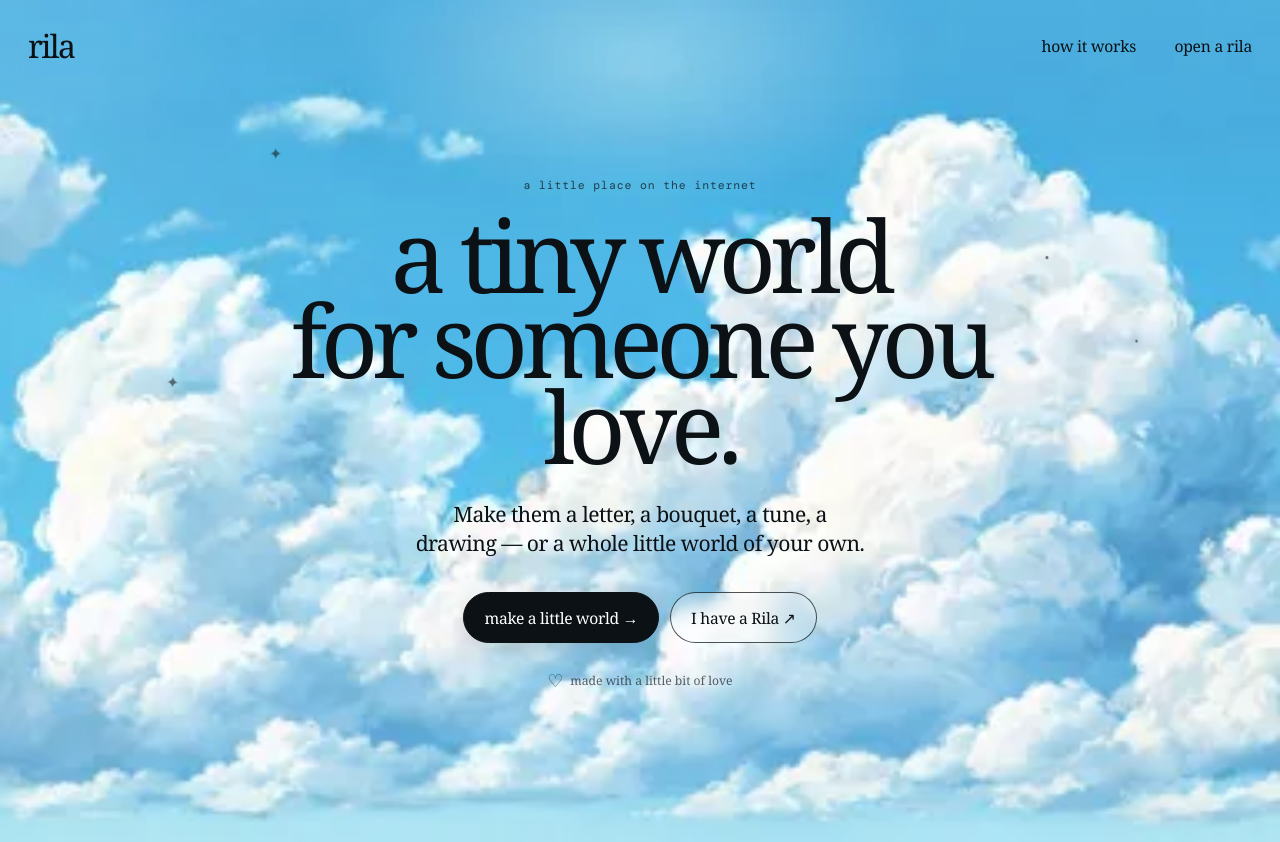
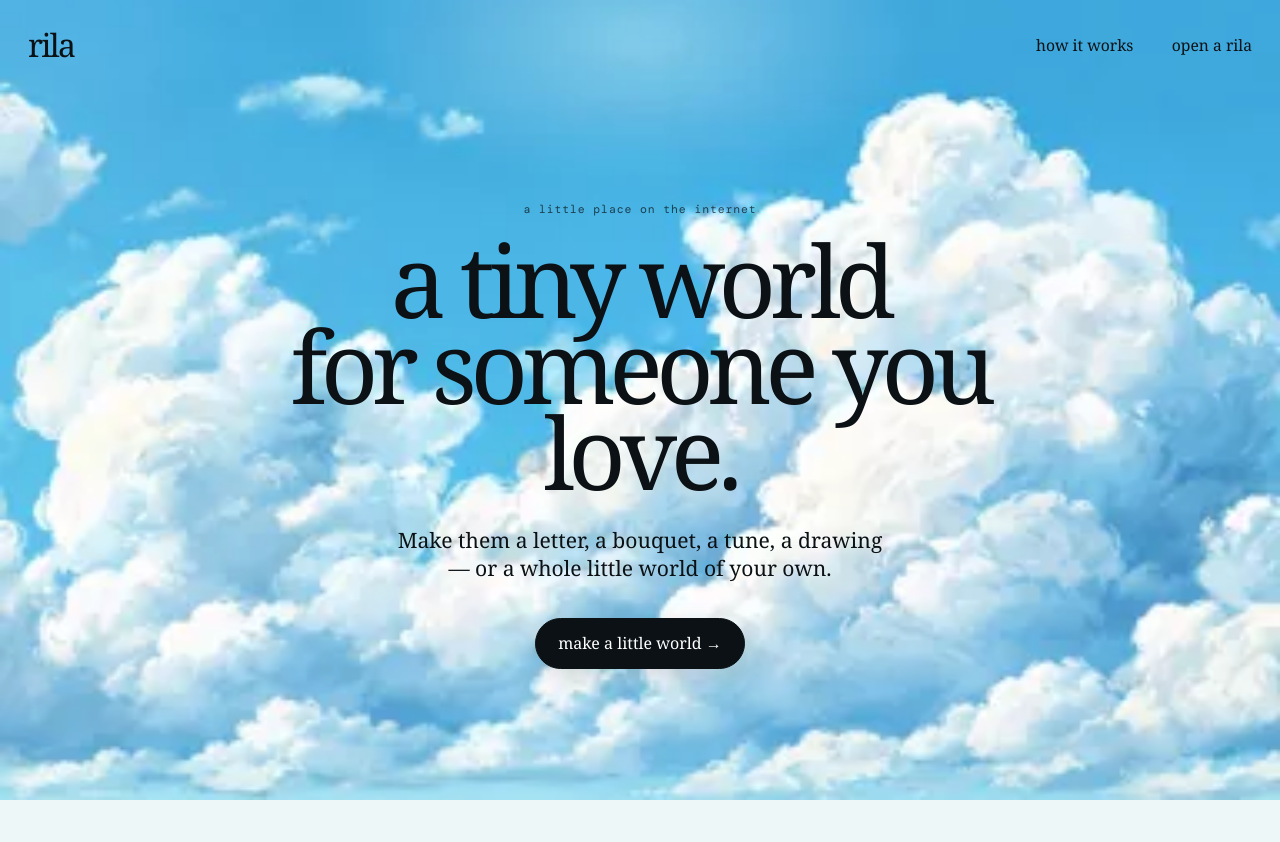
Before and after one commit to AnjaniBeesu/RILA, a React (Vite) app: page / in a window 1280 px wide. After the commit the page ends 800 px from the top, so only its background shows below. Built offline with nearby package versions, Linux system fonts and the light colour scheme.

Commit message:
Use supplied reference image for little-world picker

```diff
--- a/src/App.jsx
+++ b/src/App.jsx
@@ -1,43 +1,18 @@
 import { useState } from 'react'
 
 const options = [
-  { id: 'bouquet', label: 'a bouquet', position: 'pos-one', src: '/stickers/generated/bouquet.svg' },
-  { id: 'letter', label: 'a letter', position: 'pos-two', src: '/stickers/generated/letter.svg' },
-  { id: 'drawing', label: 'a drawing', position: 'pos-three', src: '/stickers/generated/drawing.svg' },
-  { id: 'music', label: 'a tune', position: 'pos-four', src: '/stickers/generated/music.svg' },
-  { id: 'avatars', label: 'avatars', position: 'pos-five', src: '/stickers/generated/avatars.svg' },
-  { id: 'pictures', label: 'pictures', position: 'pos-six', src: '/stickers/generated/pictures.svg' },
-  { id: 'world', label: 'a little world', position: 'pos-seven', src: '/stickers/generated/world.svg' },
+  { id: 'bouquet', label: 'a bouquet' },
+  { id: 'letter', label: 'a letter' },
+  { id: 'drawing', label: 'a drawing' },
+  { id: 'music', label: 'a tune' },
+  { id: 'avatars', label: 'avatars' },
+  { id: 'pictures', label: 'pictures' },
+  { id: 'world', label: 'a little world' },
 ]
-
-function Sticker({ option, selected, onClick }) {
-  return (
-    <button
-      className={`sticker-option ${option.position} ${selected ? 'selected' : ''}`}
-      onClick={onClick}
-      aria-pressed={selected}
-      aria-label={`Add ${option.label}`}
-      type="button"
-    >
-      <span className="sticker-art" aria-hidden="true">
-        <img className="sticker-image" src={option.src} alt="" draggable="false" />
-      </span>
-      <span className="sticker-label">{option.label}</span>
-      {selected && <span className="sticker-check">✓</span>}
-    </button>
-  )
-}
 
 function Home({ onCreate }) {
   return (
     <main className="home">
-      <div className="atmosphere" aria-hidden="true">
-        <span className="spark spark-one">✦</span>
-        <span className="spark spark-two">·</span>
-        <span className="spark spark-three">✦</span>
-        <span className="spark spark-four">·</span>
-      </div>
-
       <header className="site-header">
         <a className="brand" href="/" aria-label="Rila home">rila</a>
         <nav className="nav" aria-label="Main navigation">
@@ -45,16 +20,11 @@ function Home({ onCreate }) {
           <button className="text-link" type="button">open a rila</button>
         </nav>
       </header>
-
       <section className="hero" aria-labelledby="hero-title">
         <p className="eyebrow">a little place on the internet</p>
         <h1 id="hero-title">a tiny world<br />for someone you love.</h1>
         <p className="intro">Make them a letter, a bouquet, a tune, a drawing — or a whole little world of your own.</p>
-        <div className="actions">
-          <button className="primary" onClick={onCreate} type="button">make a little world <span aria-hidden="true">→</span></button>
-          <button className="secondary" type="button">I have a Rila <span aria-hidden="true">↗</span></button>
-        </div>
-        <div className="tiny-note" aria-hidden="true"><span className="heart">♡</span> made with a little bit of love</div>
+        <button className="primary" onClick={onCreate} type="button">make a little world <span>→</span></button>
       </section>
     </main>
   )
@@ -62,36 +32,35 @@ function Home({ onCreate }) {
 
 function LittleWorld({ onBack }) {
   const [selected, setSelected] = useState([])
-
-  const toggle = (id) => {
-    setSelected((current) => current.includes(id) ? current.filter((item) => item !== id) : [...current, id])
-  }
+  const toggle = (id) => setSelected((current) => current.includes(id) ? current.filter((item) => item !== id) : [...current, id])
 
   return (
     <main className="world-picker">
-      <div className="world-wash" aria-hidden="true" />
       <header className="picker-header">
         <button className="back-link" onClick={onBack} type="button">← back</button>
         <span className="picker-brand">rila</span>
         <span className="step">1 / ∞</span>
       </header>
 
-      <section className="picker-stage" aria-labelledby="picker-title">
-        <div className="question-wrap">
-          <p className="picker-eyebrow">let's make something little</p>
-          <h1 id="picker-title">select what you want<br />your beloved to see.</h1>
-          <p className="picker-subtitle">choose as many as you like.</p>
-          {selected.length > 0 && <p className="selected-count">{selected.length} little {selected.length === 1 ? 'thing' : 'things'} chosen ♡</p>}
+      <section className="reference-section" aria-labelledby="picker-title">
+        <h1 id="picker-title" className="sr-only">select what you want your beloved to see.</h1>
+        <img className="reference-image" src="/rila-reference.jpg" alt="Rila little-world selection scene" draggable="false" />
+      </section>
+
+      <section className="options-panel" aria-label="Things to include">
+        <p className="options-kicker">choose what your beloved gets to see</p>
+        <div className="options-row">
+          {options.map((option) => {
+            const active = selected.includes(option.id)
+            return (
+              <button key={option.id} className={`option-chip ${active ? 'active' : ''}`} onClick={() => toggle(option.id)} aria-pressed={active} type="button">
+                <span>{option.label}</span><span aria-hidden="true">{active ? '✓' : '+'}</span>
+              </button>
+            )
+          })}
         </div>
-
-        <div className="sticker-field" aria-label="Things to include">
-          {options.map((option) => (
-            <Sticker key={option.id} option={option} selected={selected.includes(option.id)} onClick={() => toggle(option.id)} />
-          ))}
-        </div>
-
         <button className={`continue-button ${selected.length ? 'ready' : ''}`} disabled={!selected.length} type="button">
-          continue with {selected.length ? selected.length : 'your'} little {selected.length === 1 ? 'thing' : 'world'} <span>→</span>
+          {selected.length ? `continue with ${selected.length} ${selected.length === 1 ? 'thing' : 'things'} →` : 'choose something first →'}
         </button>
       </section>
     </main>
--- a/src/styles.css
+++ b/src/styles.css
@@ -1,91 +1,53 @@
 @import url("https://fonts.googleapis.com/css2?family=DM+Mono:wght@400&display=swap");
 
-:root { font-family: "Tiempos Text", "Tiempos", Georgia, serif; color: #0b1114; font-synthesis: none; text-rendering: optimizeLegibility; --ink: #0b1114; }
+:root { font-family: "Tiempos Text", "Tiempos", Georgia, serif; color: #0b1114; --ink: #0b1114; }
 * { box-sizing: border-box; }
 html, body, #root { min-height: 100%; margin: 0; }
-body { min-width: 320px; overflow-x: hidden; }
-button, a { font: inherit; }
-button { color: inherit; }
+body { min-width: 320px; overflow-x: hidden; background: #eef7f8; }
+button, a { font: inherit; color: inherit; }
+button { cursor: pointer; }
 
-.home, .world-picker { position: relative; min-height: 100svh; overflow: hidden; isolation: isolate; color: var(--ink); }
+.home, .world-picker { position: relative; min-height: 100svh; overflow-x: hidden; color: var(--ink); }
 .home { background: #79c8e8 url("/clouds.webp") center / cover no-repeat; }
-.home::after { content: ""; position: absolute; inset: 0; z-index: -1; pointer-events: none; background: linear-gradient(180deg, rgba(255,255,255,.08), transparent 48%, rgba(255,255,255,.08)); }
-.site-header { position: relative; z-index: 5; display: flex; align-items: center; justify-content: space-between; width: min(100% - 56px, 1440px); margin: 0 auto; padding: 28px 0; }
-.brand { color: var(--ink); text-decoration: none; font-size: clamp(1.65rem, 2.5vw, 2.15rem); line-height: 1; letter-spacing: -.055em; }
-.nav { display: flex; align-items: center; gap: clamp(20px, 3vw, 46px); }
-.text-link, .back-link { position: relative; border: 0; background: transparent; cursor: pointer; }
-.text-link { padding: 7px 0; font-size: .98rem; letter-spacing: -.015em; }
-.text-link::after { content: ""; position: absolute; right: 0; bottom: 1px; left: 0; height: 1px; background: currentColor; transform: scaleX(0); transform-origin: right; transition: transform 240ms ease; }
-.text-link:hover::after { transform: scaleX(1); transform-origin: left; }
-.hero { position: relative; z-index: 2; display: flex; flex-direction: column; align-items: center; width: min(900px, calc(100% - 40px)); min-height: calc(100svh - 122px); margin: 0 auto; padding: clamp(70px, 11vh, 130px) 0 150px; text-align: center; }
-.eyebrow, .picker-eyebrow { margin: 0 0 20px; font-family: "DM Mono", "Courier New", monospace; font-size: .72rem; line-height: 1; letter-spacing: .075em; text-transform: lowercase; opacity: .72; }
-h1 { max-width: 850px; margin: 0; font-size: clamp(3.5rem, 7.8vw, 7.7rem); font-weight: 400; line-height: .86; letter-spacing: -.065em; text-wrap: balance; }
-.intro { max-width: 510px; margin: 31px auto 0; font-size: clamp(1.05rem, 1.7vw, 1.32rem); line-height: 1.35; letter-spacing: -.025em; text-wrap: balance; }
-.actions { display: flex; flex-wrap: wrap; justify-content: center; gap: 11px; margin-top: 35px; }
-.primary, .secondary { min-height: 51px; padding: 11px 20px; border-radius: 999px; cursor: pointer; font-size: .98rem; letter-spacing: -.02em; transition: transform 220ms ease, background 220ms ease, box-shadow 220ms ease; }
-.primary { border: 1px solid var(--ink); background: var(--ink); color: white; box-shadow: 0 7px 24px rgba(7,15,19,.13); }
-.secondary { border: 1px solid rgba(11,17,20,.72); background: rgba(255,255,255,.18); backdrop-filter: blur(9px); }
-.primary:hover, .secondary:hover { transform: translateY(-3px); }
-.primary:hover { box-shadow: 0 12px 28px rgba(7,15,19,.18); }
-.secondary:hover { background: rgba(255,255,255,.38); }
-.tiny-note { display: flex; align-items: center; gap: 7px; margin-top: 25px; font-size: .76rem; opacity: .65; }
-.heart { font-size: 1.1rem; }
-.atmosphere { position: absolute; inset: 0; z-index: 1; pointer-events: none; }
-.spark { position: absolute; font-family: Georgia, serif; font-size: 1rem; opacity: .55; animation: float 5s ease-in-out infinite; }
-.spark-one { top: 17%; left: 21%; }.spark-two { top: 29%; right: 18%; animation-delay: -3.3s; font-size: 1.5rem; }.spark-three { top: 45%; left: 13%; animation-delay: -2s; }.spark-four { top: 39%; right: 11%; animation-delay: -4s; font-size: 1.25rem; }
-@keyframes float { 0%,100% { transform: translateY(0) rotate(0deg); } 50% { transform: translateY(-8px) rotate(5deg); } }
+.site-header, .picker-header { position: relative; z-index: 5; display: grid; grid-template-columns: 1fr auto 1fr; align-items: center; width: min(100% - 56px, 1440px); margin: 0 auto; padding: 28px 0; }
+.site-header { display: flex; justify-content: space-between; }
+.brand, .picker-brand { color: var(--ink); text-decoration: none; font-size: clamp(1.65rem, 2.5vw, 2.15rem); line-height: 1; letter-spacing: -.055em; }
+.nav { display: flex; gap: clamp(20px, 3vw, 46px); }
+.text-link, .back-link { border: 0; background: transparent; padding: 6px 0; }
+.text-link { font-size: .98rem; }
+.text-link:hover, .back-link:hover { text-decoration: underline; text-underline-offset: 5px; }
+.hero { position: relative; z-index: 2; display: flex; flex-direction: column; align-items: center; width: min(900px, calc(100% - 40px)); margin: 0 auto; padding: clamp(90px, 14vh, 150px) 0; text-align: center; }
+.eyebrow, .options-kicker { margin: 0 0 20px; font-family: "DM Mono", monospace; font-size: .72rem; letter-spacing: .075em; opacity: .72; }
+.hero h1 { margin: 0; font-size: clamp(3.5rem, 7.8vw, 7.7rem); font-weight: 400; line-height: .86; letter-spacing: -.065em; }
+.intro { max-width: 510px; margin: 31px auto 35px; font-size: clamp(1.05rem, 1.7vw, 1.32rem); line-height: 1.35; }
+.primary { min-height: 51px; padding: 11px 22px; border: 1px solid var(--ink); border-radius: 999px; background: var(--ink); color: white; box-shadow: 0 7px 24px rgba(7,15,19,.13); }
+.primary:hover { transform: translateY(-2px); }
 
-/* Little-world picker: airy, sticker-board composition matching the reference layout. */
 .world-picker { background: #eef7f8; }
-.world-wash { position: absolute; inset: 0; z-index: -2; background: url("/clouds.webp") center / cover no-repeat; opacity: .3; transform: scale(1.015); }
-.world-picker::after { content: ""; position: absolute; inset: 0; z-index: -1; background: rgba(255,255,255,.20); pointer-events: none; }
-.picker-header { position: relative; z-index: 20; display: grid; grid-template-columns: 1fr auto 1fr; align-items: center; width: min(100% - 56px, 1440px); margin: 0 auto; padding: 25px 0; }
-.back-link { justify-self: start; padding: 5px 0; font-size: .9rem; }
-.back-link:hover { text-decoration: underline; text-underline-offset: 5px; }
-.picker-brand { font-size: 1.8rem; letter-spacing: -.06em; }
+.world-picker::before { content: ""; position: fixed; inset: 0; z-index: -1; background: url("/clouds.webp") center / cover no-repeat; opacity: .3; pointer-events: none; }
+.picker-header { padding: 25px 0 15px; }
+.back-link { justify-self: start; font-size: .9rem; }
+.picker-brand { justify-self: center; font-size: 1.8rem; }
 .step { justify-self: end; font-family: "DM Mono", monospace; font-size: .65rem; opacity: .55; }
-.picker-stage { position: relative; min-height: calc(100svh - 83px); }
-.question-wrap { position: absolute; z-index: 7; top: 48%; left: 50%; width: min(680px, calc(100% - 40px)); transform: translate(-50%, -55%); text-align: center; pointer-events: none; }
-.question-wrap h1 { max-width: none; font-size: clamp(2.7rem, 5vw, 5.4rem); line-height: .9; }
-.picker-eyebrow { margin-bottom: 17px; }
-.picker-subtitle { margin: 18px 0 0; font-size: 1rem; opacity: .68; }
-.selected-count { display: inline-block; margin: 13px 0 0; padding: 5px 10px; border: 1px solid rgba(11,17,20,.18); border-radius: 999px; background: rgba(255,255,255,.32); font-size: .72rem; }
-.sticker-field { position: absolute; inset: 0; z-index: 10; pointer-events: none; }
-.sticker-option { position: absolute; display: flex; flex-direction: column; align-items: center; border: 0; padding: 0; background: transparent; cursor: pointer; pointer-events: auto; transition: transform 260ms cubic-bezier(.2,.8,.2,1), filter 260ms ease; }
-.sticker-art { display: grid; place-items: center; width: clamp(155px, 13vw, 205px); height: clamp(140px, 13vw, 200px); filter: drop-shadow(0 10px 9px rgba(30,50,55,.13)); transition: transform 260ms ease, filter 260ms ease; }
-.sticker-image { display: block; width: 100%; height: 100%; object-fit: contain; object-position: center; user-select: none; pointer-events: none; }
-.sticker-label { margin-top: -2px; padding: 5px 9px; border-radius: 999px; background: rgba(255,255,255,.52); font-size: .76rem; opacity: .88; backdrop-filter: blur(5px); white-space: nowrap; }
-.sticker-option:hover { transform: translateY(-7px) rotate(-2deg) scale(1.05); }
-.sticker-option:hover .sticker-art { filter: drop-shadow(0 14px 11px rgba(30,50,55,.17)); }
-.sticker-option.selected .sticker-art { transform: rotate(4deg) scale(1.08); filter: drop-shadow(0 13px 10px rgba(30,50,55,.19)); }
-.sticker-option.selected .sticker-label { background: rgba(255,255,255,.78); }
-.sticker-check { position: absolute; top: 4px; right: 6px; display: grid; place-items: center; width: 23px; height: 23px; border-radius: 50%; background: var(--ink); color: white; font-family: Arial, sans-serif; font-size: .7rem; box-shadow: 0 4px 10px rgba(0,0,0,.14); }
-
-/* Reference positions: bouquet / letter high, drawing / record at mid-height, avatars / camera low, world near bottom-center. */
-.pos-one { top: 1%; left: 11%; transform: rotate(-9deg); }
-.pos-two { top: 3%; right: 10%; transform: rotate(7deg); }
-.pos-three { top: 29%; left: 1%; transform: rotate(-7deg); }
-.pos-four { top: 27%; right: 1%; transform: rotate(9deg); }
-.pos-five { bottom: 10%; left: 11%; transform: rotate(6deg); }
-.pos-six { bottom: 8%; right: 11%; transform: rotate(-6deg); }
-.pos-seven { top: 67%; left: 50%; transform: translateX(-50%) rotate(4deg); }
-.pos-one:hover,.pos-two:hover,.pos-three:hover,.pos-four:hover,.pos-five:hover,.pos-six:hover { transform: translateY(-7px) rotate(0deg) scale(1.05); }
-.pos-seven:hover { transform: translateX(-50%) translateY(-7px) rotate(-1deg) scale(1.05); }
-
-.continue-button { position: absolute; z-index: 30; bottom: 25px; left: 50%; transform: translateX(-50%); min-width: 235px; padding: 12px 19px; border: 1px solid rgba(11,17,20,.25); border-radius: 999px; background: rgba(255,255,255,.35); cursor: not-allowed; font-size: .82rem; opacity: .55; backdrop-filter: blur(8px); transition: .25s ease; }
-.continue-button.ready { border-color: var(--ink); background: var(--ink); color: white; cursor: pointer; opacity: 1; box-shadow: 0 9px 24px rgba(7,15,19,.16); }
-.continue-button.ready:hover { transform: translateX(-50%) translateY(-3px); }
-
-button:focus-visible, a:focus-visible { outline: 2px solid var(--ink); outline-offset: 4px; }
+.reference-section { width: min(1480px, 100%); margin: 0 auto; padding: 0 18px; }
+.reference-image { display: block; width: 100%; height: auto; max-height: 72svh; object-fit: contain; object-position: center; user-select: none; }
+.options-panel { width: min(1180px, calc(100% - 36px)); margin: 4px auto 45px; padding: 22px 24px 26px; text-align: center; }
+.options-kicker { margin-bottom: 14px; }
+.options-row { display: flex; flex-wrap: wrap; justify-content: center; gap: 10px; }
+.option-chip { display: inline-flex; align-items: center; gap: 11px; min-height: 40px; padding: 8px 14px; border: 1px solid rgba(11,17,20,.22); border-radius: 999px; background: rgba(255,255,255,.45); backdrop-filter: blur(8px); font-size: .84rem; transition: transform .2s ease, background .2s ease, border-color .2s ease; }
+.option-chip:hover { transform: translateY(-2px); background: rgba(255,255,255,.72); }
+.option-chip.active { border-color: var(--ink); background: var(--ink); color: white; }
+.option-chip span:last-child { font-family: Arial, sans-serif; font-size: .78rem; }
+.continue-button { margin-top: 20px; min-width: 235px; padding: 12px 19px; border: 1px solid rgba(11,17,20,.2); border-radius: 999px; background: rgba(255,255,255,.4); font-size: .82rem; opacity: .55; }
+.continue-button.ready { border-color: var(--ink); background: var(--ink); color: white; opacity: 1; box-shadow: 0 9px 24px rgba(7,15,19,.16); }
+.continue-button:disabled { cursor: not-allowed; }
+.sr-only { position: absolute; width: 1px; height: 1px; padding: 0; margin: -1px; overflow: hidden; clip: rect(0,0,0,0); white-space: nowrap; border: 0; }
 @media (max-width: 700px) {
-  .site-header, .picker-header { width: min(100% - 32px, 1440px); padding-top: 20px; }
-  .nav { gap: 16px; }.text-link { font-size: .78rem; }
-  .hero { padding-top: 72px; } .hero h1 { font-size: clamp(3.15rem, 15vw, 5.8rem); line-height: .9; }
-  .intro { max-width: 390px; font-size: 1rem; }.actions { width: 100%; max-width: 330px; }.primary,.secondary { width: 100%; }
-  .picker-stage { min-height: calc(100svh - 72px); }.question-wrap { top: 48%; }.question-wrap h1 { font-size: clamp(2.45rem, 10vw, 4rem); }
-  .sticker-art { width: 105px; height: 100px; }
-  .sticker-label { font-size: .66rem; padding: 3px 6px; }
-  .pos-one { top: 4%; left: -2%; }.pos-two { top: 6%; right: -2%; }.pos-three { top: 31%; left: -5%; }.pos-four { top: 30%; right: -5%; }.pos-five { bottom: 13%; left: -2%; }.pos-six { bottom: 12%; right: -2%; }.pos-seven { top: 69%; }
-  .continue-button { bottom: 17px; }
+  .site-header, .picker-header { width: calc(100% - 32px); padding-top: 20px; }
+  .nav { gap: 16px; }.text-link { font-size: .76rem; }
+  .hero { padding-top: 72px; }.hero h1 { font-size: clamp(3.15rem, 15vw, 5.8rem); }
+  .intro { max-width: 390px; font-size: 1rem; }
+  .reference-section { padding: 0 8px; }.reference-image { max-height: none; width: 100%; }
+  .options-panel { margin-top: 0; padding: 12px 8px 30px; }.options-row { gap: 8px; }
+  .option-chip { font-size: .75rem; min-height: 36px; padding: 7px 11px; }
 }
-@media (prefers-reduced-motion: reduce) { *, *::before, *::after { animation: none !important; transition-duration: .01ms !important; } }
```
Also changed, not shown: public/rila-reference.jpg (added).
